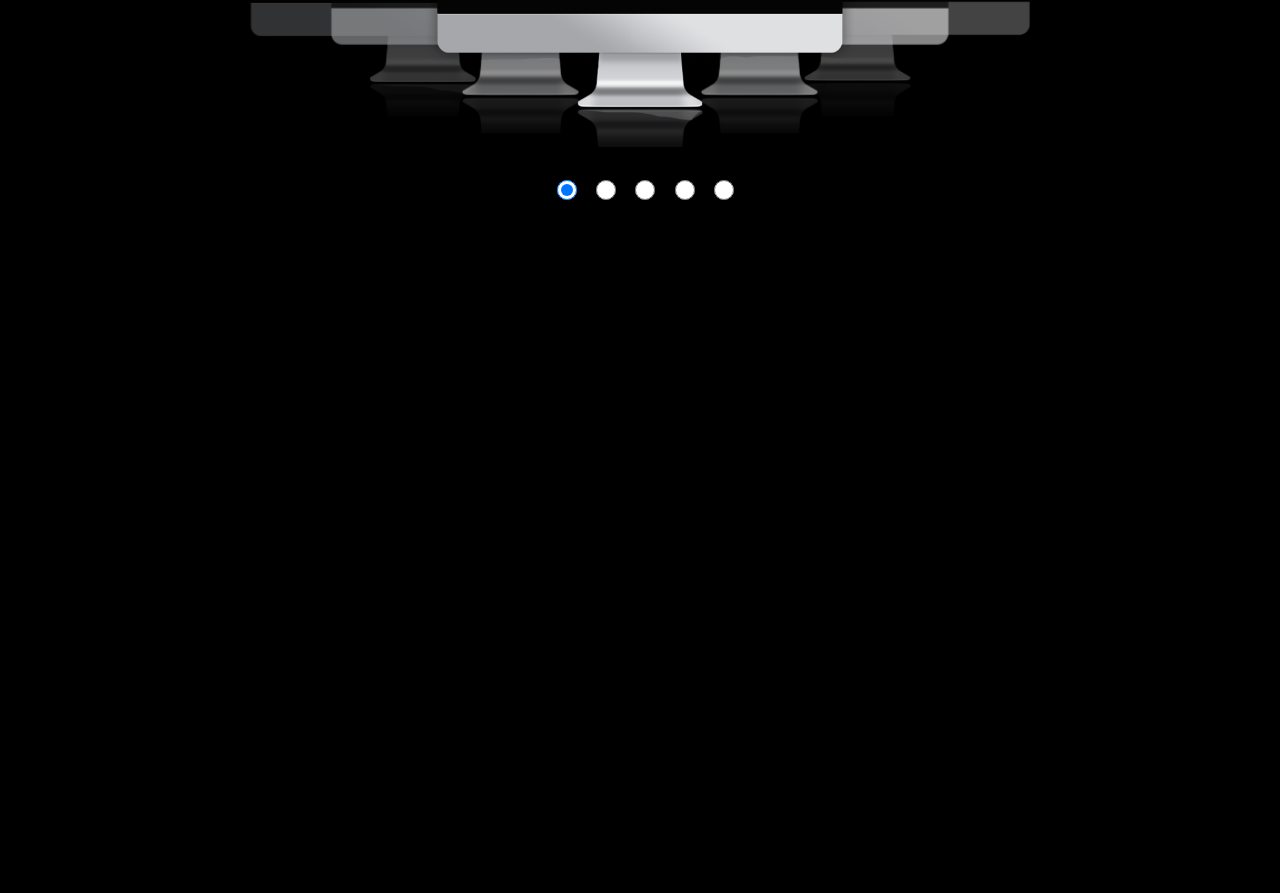
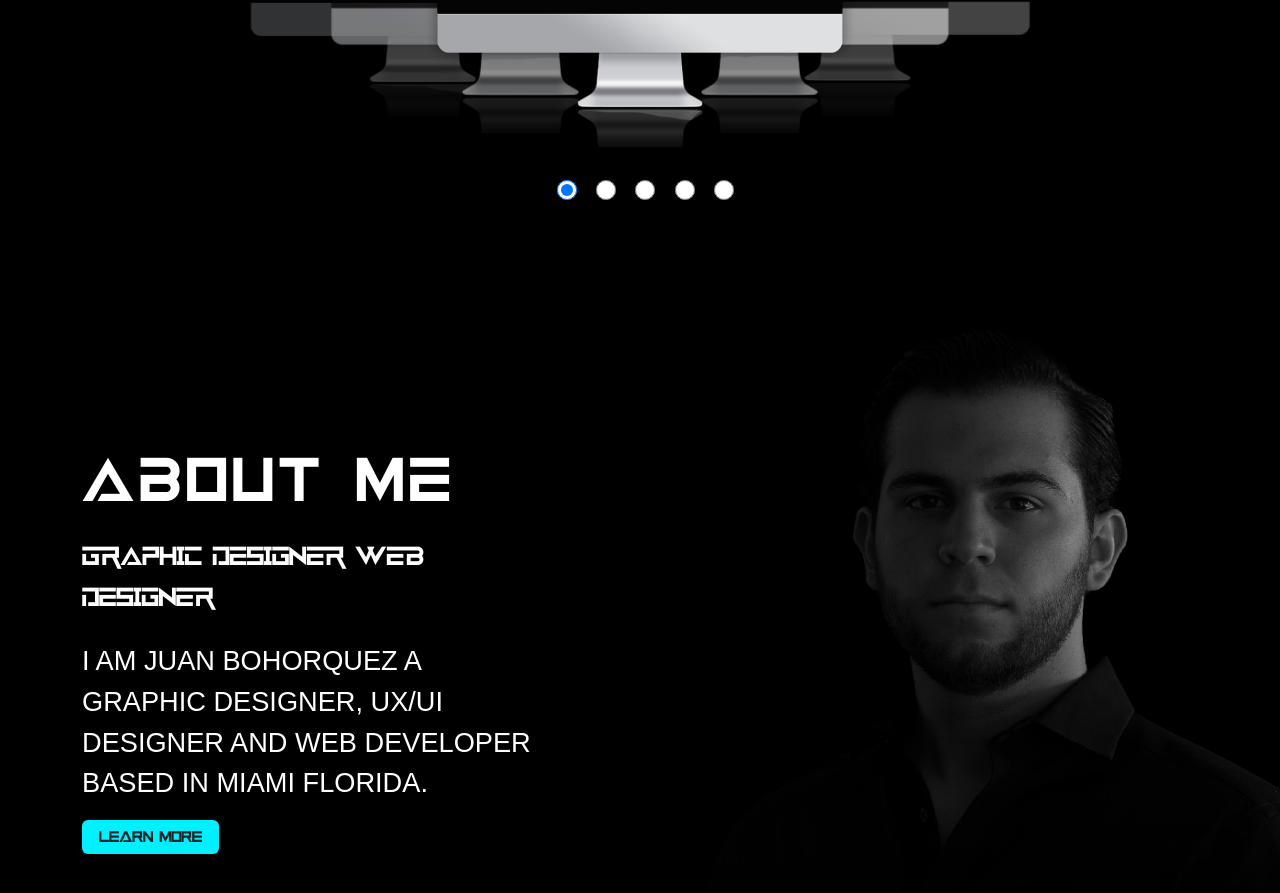
Before and after one commit to Bergan404/Juan-Boh-rquez, an Astro site: page / in a window 1280 px wide. Shown: the part 2736-3629 px from the top of the page. Before the commit the page ends 3027 px from the top, so only its background shows below. Built offline with nearby package versions, Linux system fonts and the light colour scheme; Astro itself is replaced by a stand-in of ours; a web font is replaced by a local one.

Commit message:
about me section done

```diff
--- a/package.json
+++ b/package.json
@@ -18,6 +18,7 @@
     "@types/bootstrap": "^5.2.9",
     "astro": "^3.5.5",
     "astro-bootstrap": "^0.6.1",
+    "astro-imagetools": "^0.9.0",
     "bootstrap": "^5.3.2",
     "gsap": "^3.12.2",
     "materialize-css": "^1.0.0-rc.2",
--- a/src/assets/styles/_global.scss
+++ b/src/assets/styles/_global.scss
@@ -91,9 +91,10 @@ h6 {
 }
 
 p {
-    font-size: 1.5rem;
+    font-size: 1.7rem;
     margin: 0px 0px 1rem;
     line-height: 1.5em;
+    font-family: "abolition", sans-serif;
 
     @include mobile {
         font-size: 1.27em;
@@ -331,6 +332,41 @@ svg {
         letter-spacing: 6px;
         font-weight: 500;
         border-bottom: 2px solid #00f0ff;
-        width: fit-content;;
+        width: fit-content;
+        ;
     }
 }
+
+.grid-left {
+    display: grid;
+    place-content: center left;
+    height: 100%;
+    color: white;
+
+    h2 {
+        font-family: Neutrons;
+        color: white;
+        text-transform: uppercase;
+        letter-spacing: 6px;
+        font-weight: 500;
+    }
+
+    .fancy {
+        font-family: Neutrons;
+    }
+
+    p {
+        text-transform: uppercase;
+    }
+}
+
+.btn {
+    background-color: #00f0ff;
+    font-family: Neutrons;
+    padding: 0.5em 1em 0em 1em;
+
+    &:hover {
+        background-color: #00f0ff;
+        color: white;
+    }
+}
--- a/src/pages/index.astro
+++ b/src/pages/index.astro
@@ -11,6 +11,7 @@ import Uiux from "../components/Uiux.astro";
 	<!-- <TheExperience client:load /> -->
 	<Gridbackground />
 
+	<!-- homepage works -->
 	<section class="content py-6">
 		<div class="text-center">
 			<h1>My work</h1>
@@ -35,4 +36,36 @@ import Uiux from "../components/Uiux.astro";
 			<Uiux section="uiux" />
 		</div>
 	</section>
+
+	<!-- About Me section -->
+	<section class="about-me container-fluid">
+		<div class="container h-100">
+			<div class="grid-left col-5">
+				<h2>ABOUT ME</h2>
+				<p class="fancy">GRAPHIC DESIGNER WEB DESIGNER</p>
+				<p>
+					I am Juan Bohorquez a graphic designer, UX/UI designer and
+					web developer based in miami Florida.
+				</p>
+				<a href="">
+					<button class="btn">Learn More</button>
+				</a>
+			</div>
+		</div>
+	</section>
+
+	<!-- Become A Client -->
+	<section class="container-fluid">
+		<div class="container py-6">
+
+		</div>
+	</section>
 </Layout>
+
+<style lang="scss">
+	.about-me {
+		background-image: url(../assets/images/aboutme1.png);
+		background-size: cover;
+		height: 90vh;
+	}
+</style>
```
Also changed, not shown: src/assets/images/aboutme1.png (added), 1 other file.
